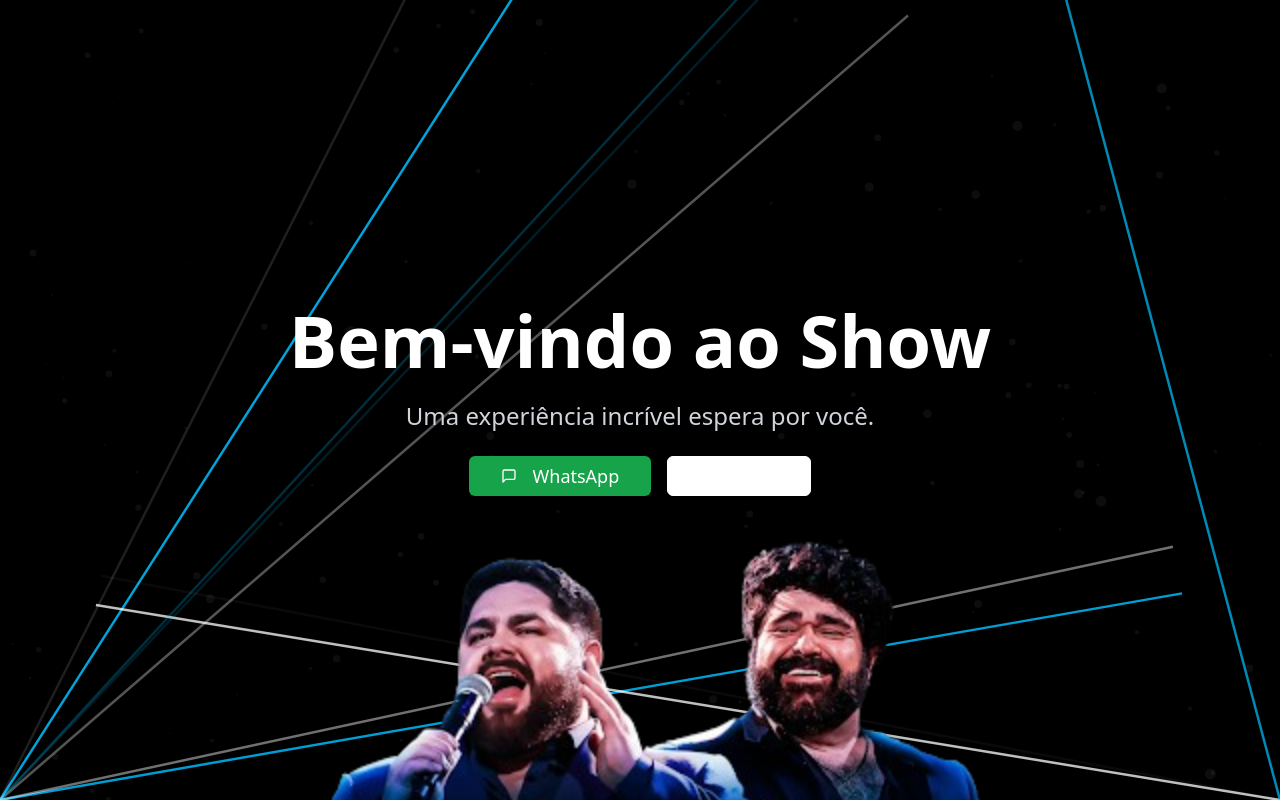
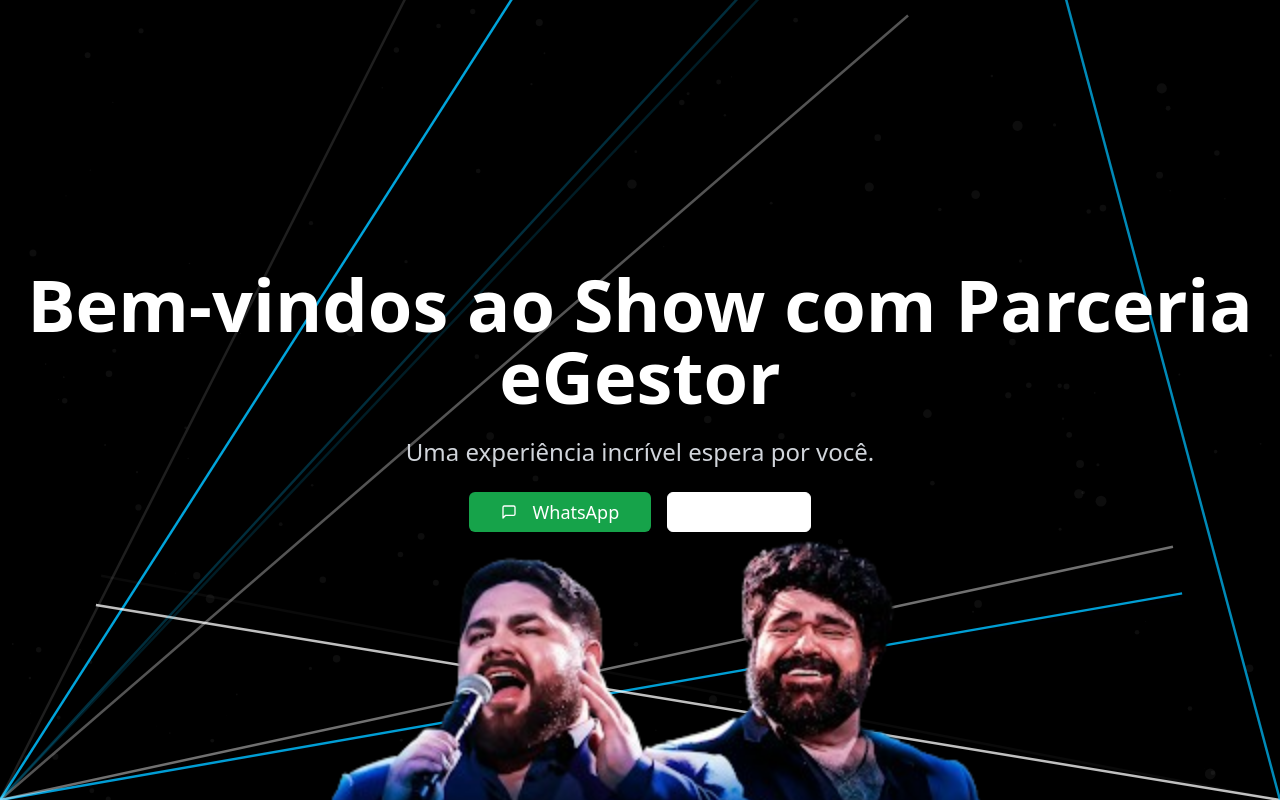
Before and after one commit to DevZipMateus/base-site-vendedores, a React (Vite) app: page / in a window 1280 px wide. Built offline with nearby package versions, Linux system fonts and the light colour scheme.

Commit message:
Update hero text

```diff
--- a/src/components/CanvasHero.tsx
+++ b/src/components/CanvasHero.tsx
@@ -194,7 +194,7 @@ const CanvasHero = () => {
       <div className="relative" style={{ zIndex: 2 }}>
         <div className="space-y-6">
           <h1 className="text-5xl md:text-7xl font-bold mb-4">
-            Bem-vindo ao Show
+            Bem-vindos ao Show com Parceria eGestor
           </h1>
 
           <p className="text-xl md:text-2xl mb-8 text-gray-300">
```
